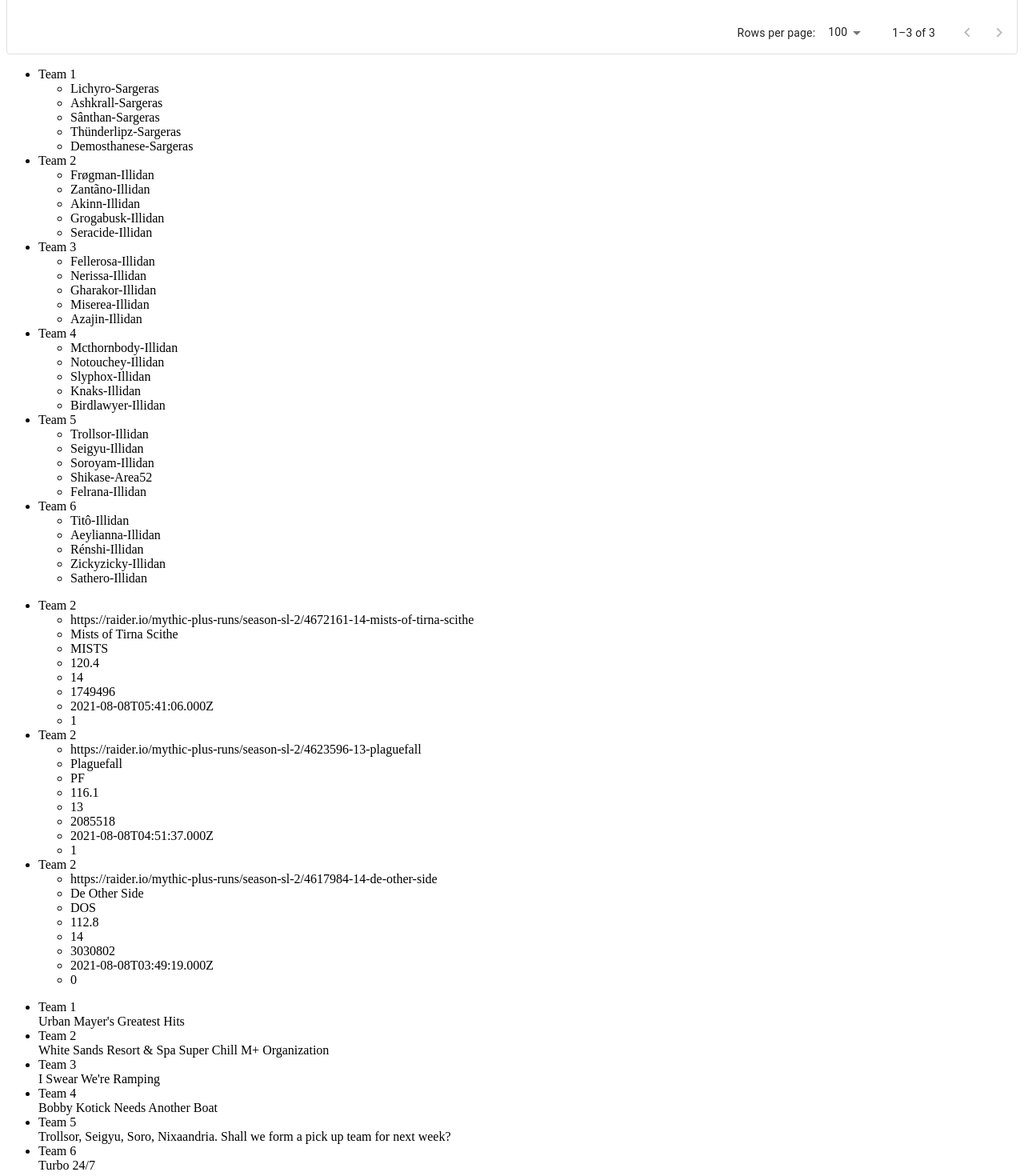
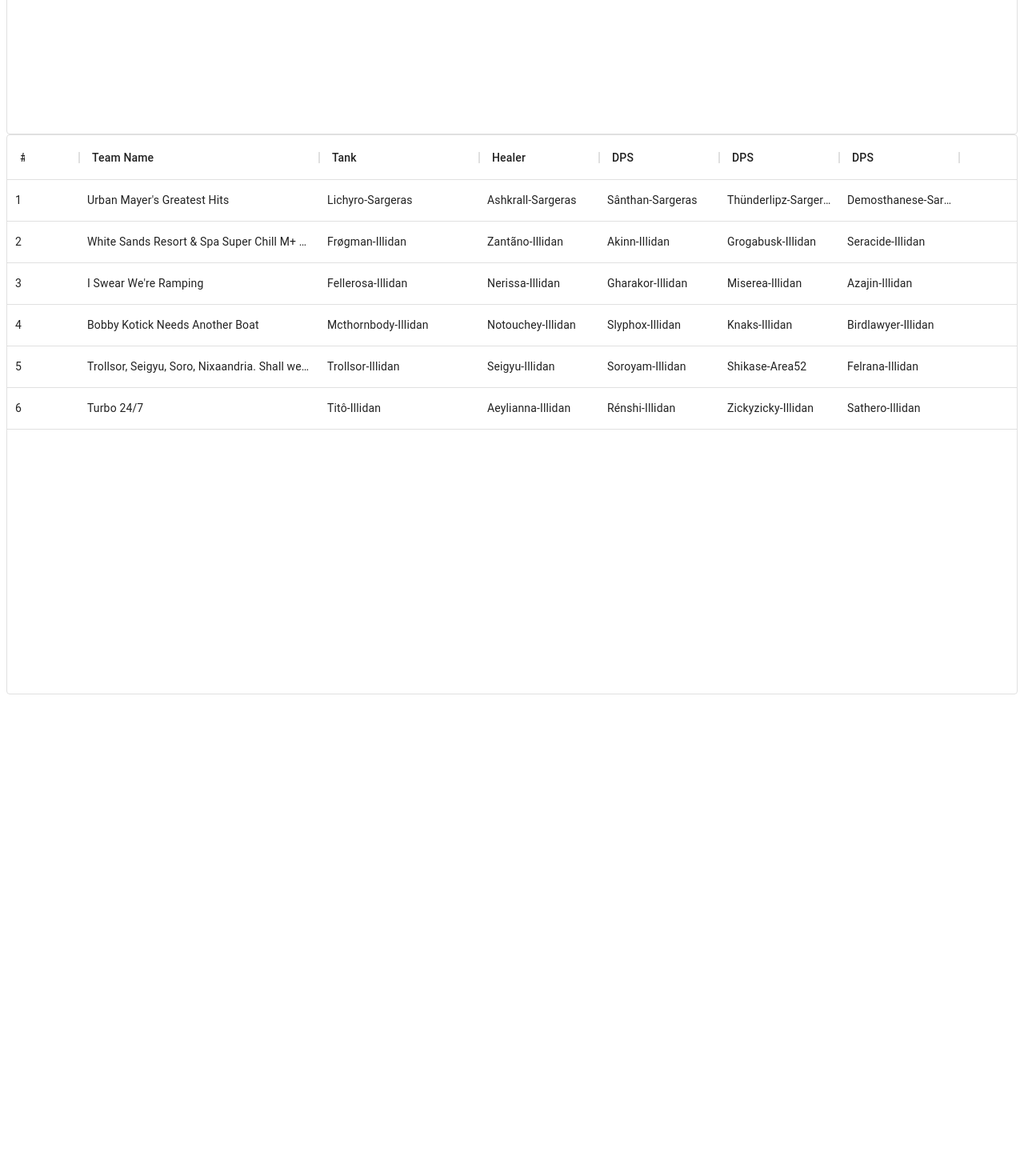
Before and after one commit to 4very/mplus_leaderboard, a Next.js app: page / in a window 1280 px wide. Shown: the part 240-1710 px from the top of the page at 80% size. After the commit the page ends 1116 px from the top, so only its background shows below. Built offline with nearby package versions, Linux system fonts and the light colour scheme.

Commit message:
bro im fucking grinding

```diff
--- a/src/pages/index.tsx
+++ b/src/pages/index.tsx
@@ -8,10 +8,11 @@ import { DataGrid } from '@material-ui/data-grid';
 import moment from 'moment';
 
 interface Props {
-  teams: string[][];
-  teamNames: string[][];
-  runs: string[][];
-  rows: RunRow[];
+  // teams: string[][];
+  // teamNames: string[][];
+  // runs: string[][];
+  runRows: RunRow[];
+  teamRows: TeamRow[];
 }
 
 interface RunRow {
@@ -23,10 +24,20 @@ interface RunRow {
   dateCompleted: string;
 }
 
+interface TeamRow {
+  id: string;
+  team: string;
+  tank: string;
+  healer: string;
+  dps1: string;
+  dps2: string;
+  dps3: string;
+}
+
 export default function ContentPage(props: Props) { // eslint-disable-line
   // const router = useRouter();
 
-  const columns = [
+  const runColumns = [
     { field: 'id', headerName: 'ID', width: 100, hide: true },
     { field: 'team', headerName: 'Team', width: 120 },
     {
@@ -45,71 +56,56 @@ export default function ContentPage(props: Props) { // eslint-disable-line
       headerName: 'Completed',
       width: 200,
     },
+  ];
 
-    // {
-    //   field: 'lastName',
-    //   headerName: 'Last name',
-    //   width: 200,
-    //   editable: true,
-    // },
-    // {
-    //   field: 'age',
-    //   headerName: 'Age',
-    //   type: 'number',
-    //   width: 150,
-    //   editable: true,
-    // },
-    // {
-    //   field: 'fullName',
-    //   headerName: 'Full name',
-    //   description: 'This column has a value getter and is not sortable.',
-    //   sortable: false,
-    //   width: 160,
-    //   valueGetter: (params) =>
-    //     `${params.getValue(params.id, 'firstName') || ''} ${
-    //       params.getValue(params.id, 'lastName') || ''
-    //     }`,
-    // },
+  const teamColumns = [
+    { field: 'id', headerName: '#', width: 90 },
+    { field: 'team', headerName: 'Team Name', width: 300 },
+    {
+      field: 'tank',
+      headerName: 'Tank',
+      width: 200,
+    },
+    {
+      field: 'healer',
+      headerName: 'Healer',
+      width: 150,
+    },
+    {
+      field: 'dps1',
+      headerName: 'DPS',
+      width: 150,
+    },
+    {
+      field: 'dps2',
+      headerName: 'DPS',
+      width: 150,
+    },
+    {
+      field: 'dps3',
+      headerName: 'DPS',
+      width: 150,
+    },
   ];
 
   return (
     <div>
-      <div style={{ height: 300, width: '100%' }}>
-        <DataGrid rows={props.rows} columns={columns} disableSelectionOnClick />
+      <div style={{ height: '400px', width: '100%' }}>
+        <DataGrid
+          rows={props.runRows}
+          columns={runColumns}
+          disableSelectionOnClick
+          hideFooter
+        />
       </div>
-      <ul>
-        {props.teams.map((team) => (
-          <li key={team[0]}>
-            {team[0]}
-            <ul>
-              {team.slice(1).map((team_member) => (
-                <li key={team_member}>{team_member}</li>
-              ))}
-            </ul>
-          </li>
-        ))}
-      </ul>
-      <ul>
-        {props.runs.map((run) => (
-          <li key={`${run[1]}`}>
-            {run[0]}
-            <ul>
-              {run.slice(1).map((run_data) => (
-                <li key={`${run_data}`}>{run_data}</li>
-              ))}
-            </ul>
-          </li>
-        ))}
-      </ul>
-      <ul>
-        {props.teamNames.map((teamName) => (
-          <li key={teamName[1]}>
-            {teamName[0]}
-            <br />
-            {teamName[1]}
-          </li>
-        ))}
-      </ul>
+      <div style={{ height: '700px', width: '100%' }}>
+        <DataGrid
+          rows={props.teamRows}
+          columns={teamColumns}
+          disableSelectionOnClick
+          hideFooter
+        />
+      </div>
     </div>
   );
 }
@@ -139,10 +135,22 @@ export async function getStaticProps() {
     runs.push(runsRaw[i]?.split(',') ?? []);
   }
 
-  const rows: RunRow[] = [];
+  const teamRows: TeamRow[] = [];
+  for (let i: number = 0; i < teams.length; i += 1) {
+    teamRows.push({
+      id: teams[i][0].split(' ')[1],
+      team: teamNames[i][1],
+      tank: teams[i][1],
+      healer: teams[i][2],
+      dps1: teams[i][3],
+      dps2: teams[i][4],
+      dps3: teams[i][5],
+    });
+  }
 
+  const runRows: RunRow[] = [];
   for (let i: number = 0; i < runs.length; i += 1) {
-    rows.push({
+    runRows.push({
       id: runs[i][1],
       team: runs[i][0],
       dunegonName: runs[i][2],
@@ -154,10 +162,11 @@ export async function getStaticProps() {
 
   return {
     props: {
-      teams,
-      teamNames,
-      runs,
-      rows,
+      // teams,
+      // teamNames,
+      // runs,
+      runRows,
+      teamRows,
     },
   };
 }
```
